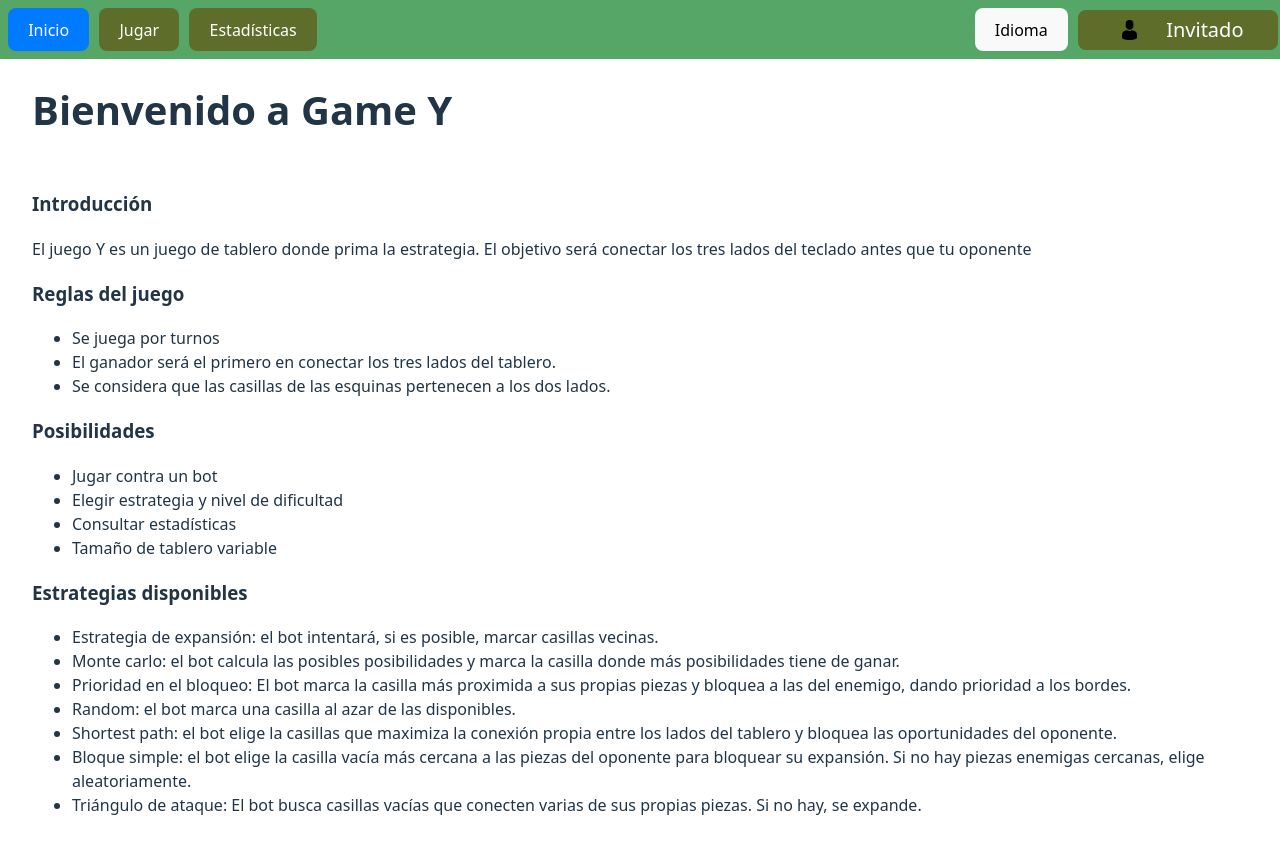
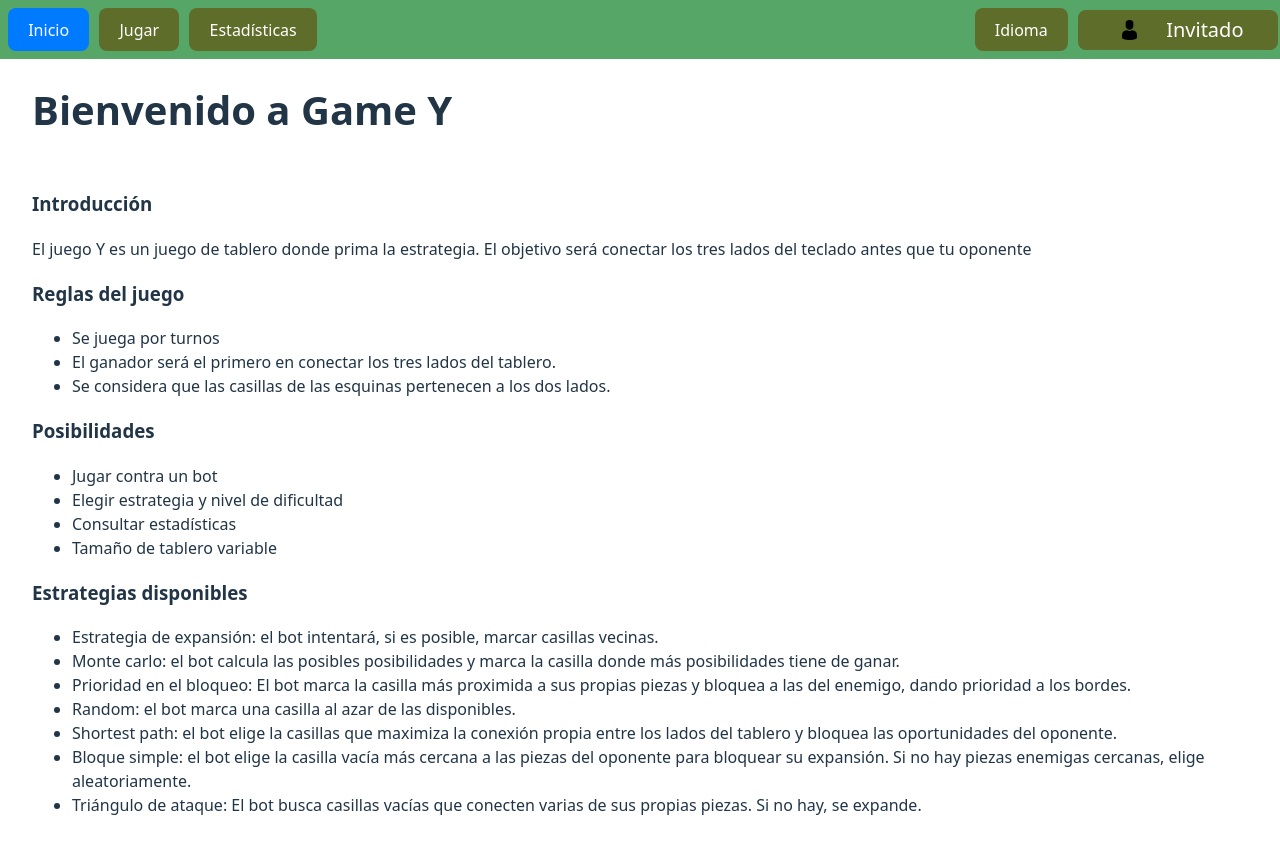
Before and after one commit to Arquisoft/yovi_es1a, a React app in the folder webapp/: page /menu in a window 1280 px wide. Shown: the top 854 px of the page. Built offline with nearby package versions, Linux system fonts and the light colour scheme; the HTML template or start-up script is replaced by a standard one.

Commit message:
Detalles css idioma

```diff
--- a/webapp/src/Estadisticas.tsx
+++ b/webapp/src/Estadisticas.tsx
@@ -42,7 +42,7 @@ const Estadisticas: React.FC = () => {
         </div>
 
         <div className="nav-right">
-          <button>Idioma</button>
+          <button className="nav-item">Idioma</button>
           <button className="nav-item perfil">
             <img src={avatar} className="avatar" alt="avatar" />
             <span className="username">{user?.username || "Invitado"}</span>
--- a/webapp/src/MenuOpciones.tsx
+++ b/webapp/src/MenuOpciones.tsx
@@ -41,7 +41,7 @@ const Menu: React.FC = () => {
         </div>
 
         <div className="nav-right">
-          <button>Idioma</button>
+          <button className="nav-item">Idioma</button>
           <button className="nav-item perfil">
             <img src={avatar} className="avatar" alt="avatar" />
             <span className="username">{user?.username || "Invitado"}</span>
--- a/webapp/src/Tablero.tsx
+++ b/webapp/src/Tablero.tsx
@@ -114,7 +114,7 @@ return (
         </div>
 
         <div className="nav-right">
-          <button>Idioma</button>
+          <button className="nav-item">Idioma</button>
           <button className="nav-item perfil">
             <img src={avatar} className="avatar" alt="avatar" />
             <span className="username">{user?.username || "Invitado"}</span>
```
